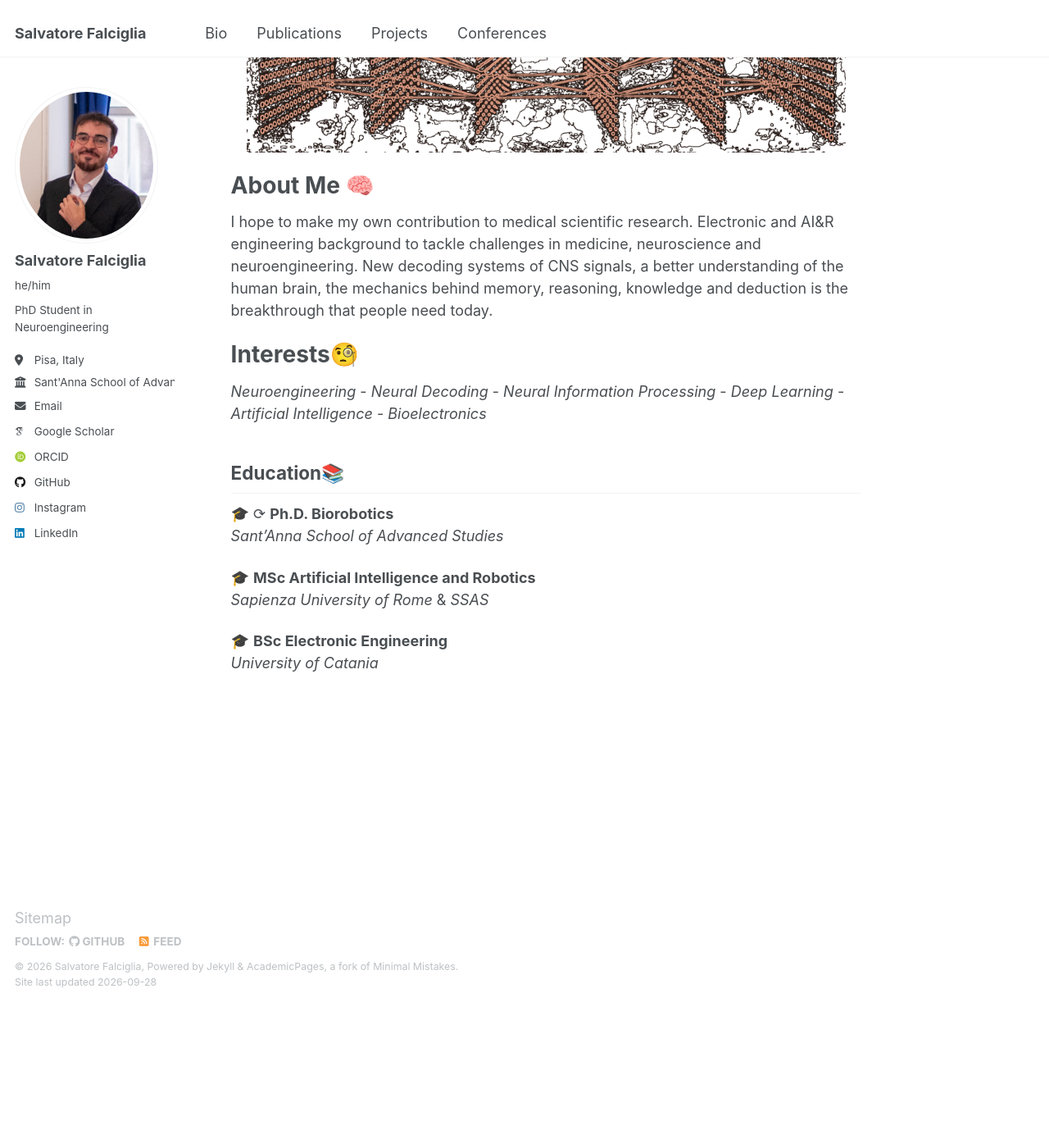
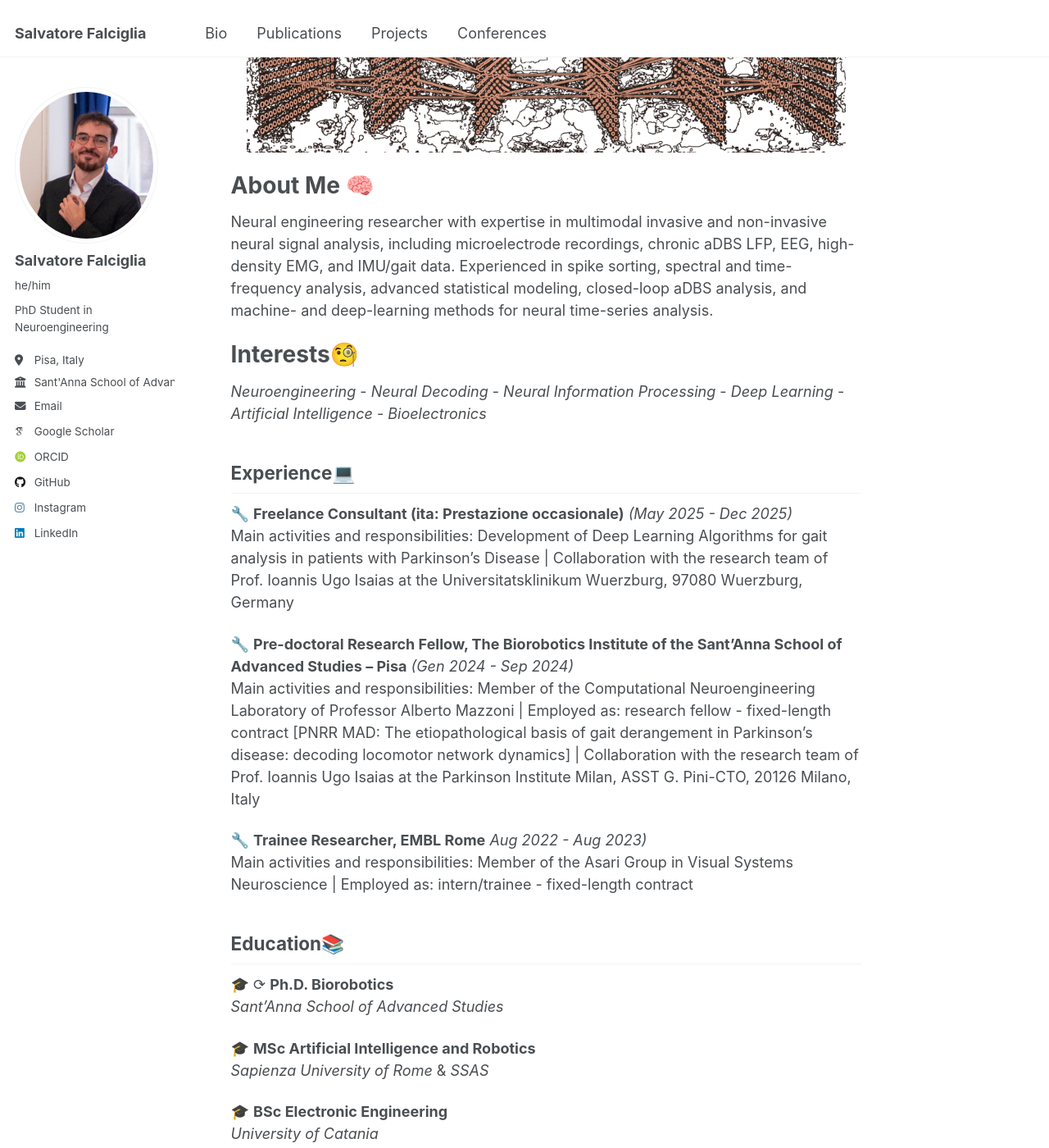
Before and after one commit to falciglia/falciglia.github.io, a Jekyll site: the page built from _pages/about.md, in a window 1280 px wide and 1400 px high, scrolled down 364 px. Shown: the whole window at 82% size. Built offline with Jekyll 4.4.1, drawn with Linux system fonts in a browser that asks for light colours; some web fonts are replaced; before the commit the page ends 1590 px from its top, so only the background shows below that.

Commit message:
Revise About Me section and add experience and education
Updated the 'About Me' section to include detailed expertise in neural engineering and added experience and education sections.

```diff
--- a/_pages/about.md
+++ b/_pages/about.md
@@ -19,13 +19,22 @@ redirect_from:
 
 About Me 🧠
 ======
-I hope to make my own contribution to medical scientific research. Electronic and AI&R engineering background to tackle challenges in medicine, neuroscience and neuroengineering. New decoding systems of CNS signals, a better understanding of the human brain, the mechanics behind memory, reasoning, knowledge and deduction is the breakthrough that people need today.
-
+Neural engineering researcher with expertise in multimodal invasive and non-invasive neural signal analysis, including microelectrode recordings, chronic aDBS LFP, EEG, high-density EMG, and IMU/gait data. Experienced in spike sorting, spectral and time-frequency analysis, advanced statistical modeling, closed-loop aDBS analysis, and machine- and deep-learning methods for neural time-series analysis.
 
 Interests🧐
 ======
 *Neuroengineering* - *Neural Decoding* - *Neural Information Processing* - *Deep Learning* - *Artificial Intelligence* - *Bioelectronics*
 
+Experience💻
+------
+🔧 **Freelance Consultant (ita: Prestazione occasionale)** *(May 2025 - Dec 2025)*<br>
+Main activities and responsibilities: Development of Deep Learning Algorithms for gait analysis in patients with Parkinson’s Disease | Collaboration with the research team of Prof. Ioannis Ugo Isaias at the Universitatsklinikum Wuerzburg, 97080 Wuerzburg, Germany
+
+🔧 **Pre-doctoral Research Fellow, The Biorobotics Institute of the Sant’Anna School of Advanced Studies – Pisa** *(Gen 2024 - Sep 2024)*<br>
+Main activities and responsibilities: Member of the Computational Neuroengineering Laboratory of Professor Alberto Mazzoni | Employed as: research fellow - fixed-length contract [PNRR MAD: The etiopathological basis of gait derangement in Parkinson’s disease: decoding locomotor network dynamics] | Collaboration with the research team of Prof. Ioannis Ugo Isaias at the Parkinson Institute Milan, ASST G. Pini-CTO, 20126 Milano, Italy
+
+🔧 **Trainee Researcher, EMBL Rome** *Aug 2022 - Aug 2023)*<br>
+Main activities and responsibilities: Member of the Asari Group in Visual Systems Neuroscience | Employed as: intern/trainee - fixed-length contract
 
 Education📚
 ------
```
